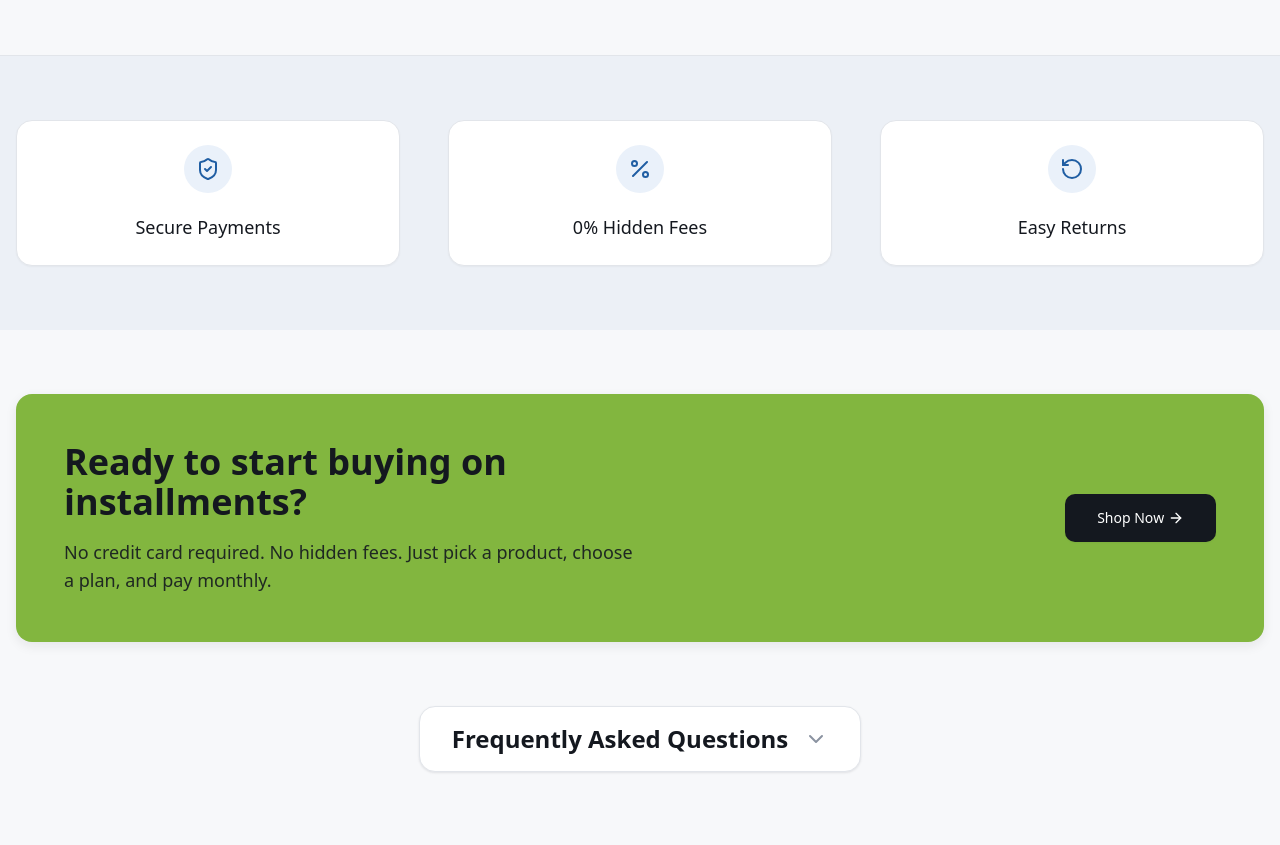
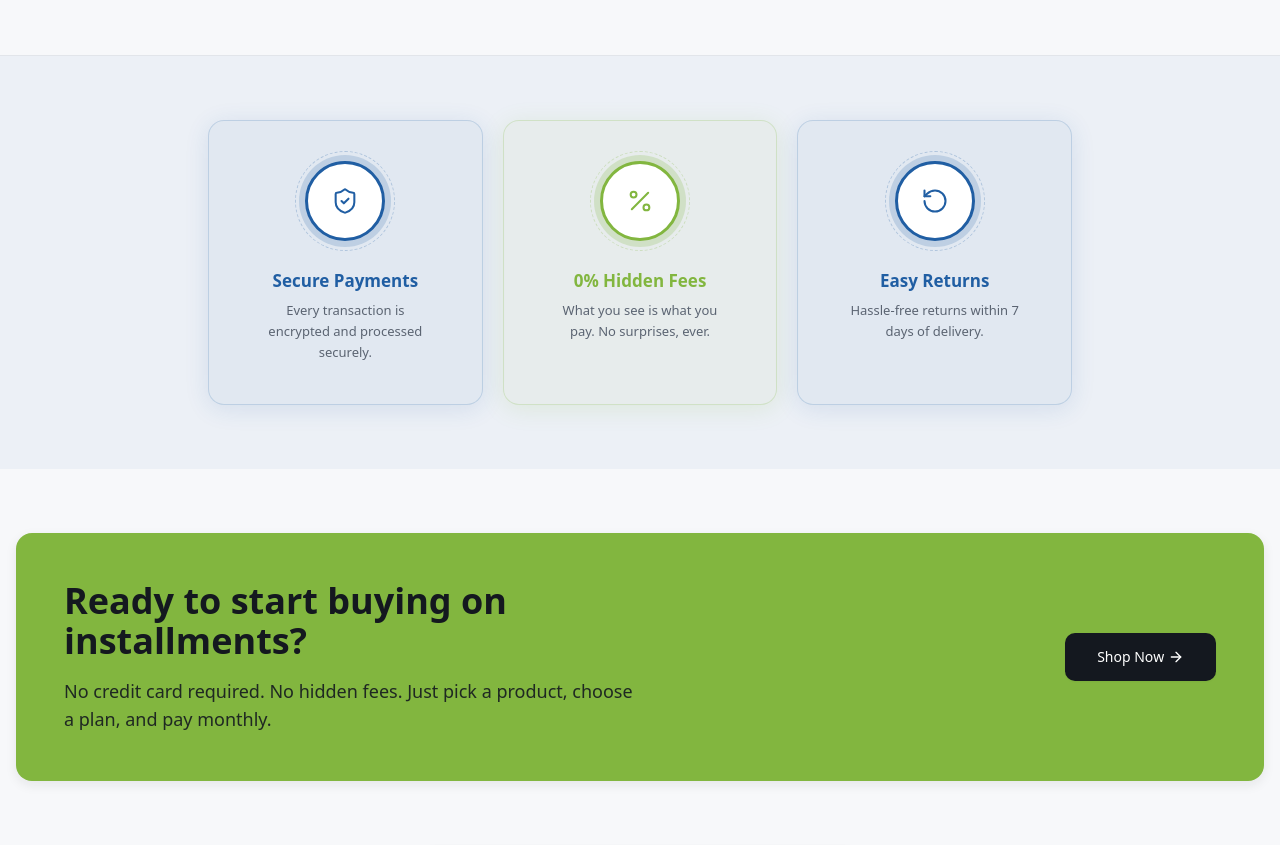
Before and after one commit to ahmedraza032/qist-ghar, a Next.js app: page / in a window 1280 px wide. Shown: the part 1680-2525 px from the top of the page. Built offline with nearby package versions, Linux system fonts and the light colour scheme.

Commit message:
feat: redesign Trust Badges with ring-icon cards matching How It Works style

```diff
--- a/src/app/(shop)/page.tsx
+++ b/src/app/(shop)/page.tsx
@@ -41,9 +41,9 @@ const steps = [
 ];
 
 const trustBadges = [
-  { icon: ShieldCheck, label: "Secure Payments" },
-  { icon: Percent, label: "0% Hidden Fees" },
-  { icon: RotateCcw, label: "Easy Returns" },
+  { icon: ShieldCheck, label: "Secure Payments",  desc: "Every transaction is encrypted and processed securely.",  color: "#205EA3", ring: "rgba(32,94,163,0.18)",  bg: "rgba(32,94,163,0.05)",  glow: "rgba(32,94,163,0.12)"  },
+  { icon: Percent,     label: "0% Hidden Fees",   desc: "What you see is what you pay. No surprises, ever.",        color: "#82B63F", ring: "rgba(130,182,63,0.22)", bg: "rgba(130,182,63,0.05)", glow: "rgba(130,182,63,0.14)" },
+  { icon: RotateCcw,  label: "Easy Returns",      desc: "Hassle-free returns within 7 days of delivery.",          color: "#205EA3", ring: "rgba(32,94,163,0.18)",  bg: "rgba(32,94,163,0.05)",  glow: "rgba(32,94,163,0.12)"  },
 ];
 
 export default function HomePage() {
@@ -316,24 +316,61 @@ export default function HomePage() {
 
       {/* Trust Badges */}
       <section className="bg-bg-tinted py-16 overflow-hidden">
-        <div className="max-w-7xl mx-auto px-4">
-          <motion.div
-            className="flex flex-col md:flex-row justify-center items-stretch gap-6 md:gap-12"
-          >
-          {trustBadges.map((badge) => (
-            <motion.div
-              key={badge.label}
-              className="flex-1 border border-border rounded-[var(--radius-card)] bg-surface shadow-[var(--shadow-xs)] p-6"
-            >
-              <div className="flex flex-col items-center gap-3 text-center">
-                <div className="w-12 h-12 rounded-full bg-primary-subtle flex items-center justify-center mb-2">
-                  <badge.icon className="h-6 w-6 text-primary" strokeWidth={2} />
+        <div className="max-w-4xl mx-auto px-4">
+          <div className="flex flex-col md:flex-row justify-center items-stretch gap-5">
+            {trustBadges.map((badge) => (
+              <div
+                key={badge.label}
+                className="flex-1 flex flex-col items-center text-center rounded-2xl border px-6 pt-10 pb-10 transition-all duration-300 ease-out hover:-translate-y-1 active:scale-[0.98] motion-reduce:transition-none motion-reduce:hover:transform-none"
+                style={{
+                  background: badge.bg,
+                  borderColor: badge.ring,
+                  boxShadow: `0 4px 24px ${badge.glow}`,
+                }}
+              >
+                {/* Ring icon badge */}
+                <div className="relative flex items-center justify-center mb-7 shrink-0">
+                  {/* Outer dashed ring */}
+                  <div
+                    className="absolute rounded-full"
+                    style={{
+                      inset: "-10px",
+                      border: `1.5px dashed ${badge.color}`,
+                      opacity: 0.25,
+                    }}
+                  />
+                  {/* Inner solid ring */}
+                  <div
+                    className="w-[80px] h-[80px] rounded-full flex items-center justify-center"
+                    style={{
+                      border: `3px solid ${badge.color}`,
+                      boxShadow: `0 0 0 6px ${badge.ring}`,
+                      background: "#fff",
+                    }}
+                  >
+                    <badge.icon
+                      className="h-7 w-7"
+                      strokeWidth={1.75}
+                      style={{ color: badge.color }}
+                    />
+                  </div>
                 </div>
-                <span className="font-heading font-medium text-lg text-text-primary">{badge.label}</span>
+
+                {/* Label in accent color */}
+                <h3
+                  className="font-heading text-[17px] font-bold leading-snug mb-2"
+                  style={{ color: badge.color }}
+                >
+                  {badge.label}
+                </h3>
+
+                {/* Description */}
+                <p className="text-[13px] text-text-secondary leading-relaxed max-w-[180px]">
+                  {badge.desc}
+                </p>
               </div>
-            </motion.div>
-          ))}
-        </motion.div>
+            ))}
+          </div>
         </div>
       </section>
 
```
